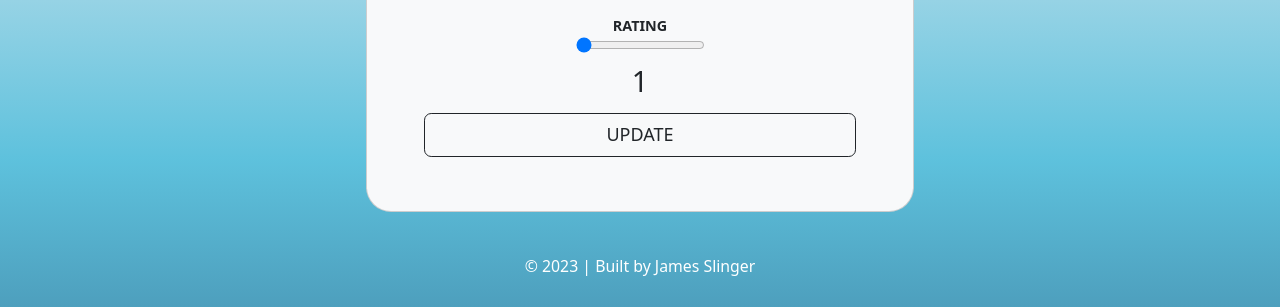
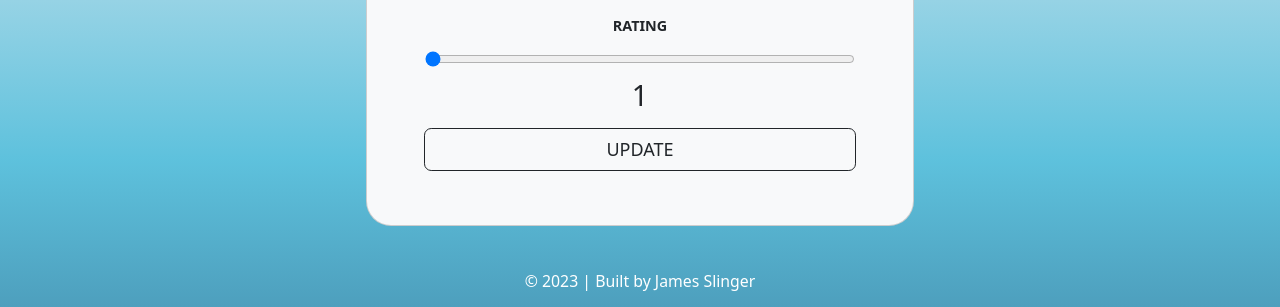
Before and after one commit to jamesslinger/Favorite-Things-List, a Flask app: page /songs/rating in a window 1280 px wide. Shown: the part 320-627 px from the top of the page. Run offline with Flask 3, Linux system fonts and the light colour scheme; some libraries are stand-ins or nearby versions.

Commit message:
re-added movies to DB, increase size of rating slider

```diff
--- a/main.py
+++ b/main.py
@@ -18,8 +18,9 @@ app = Flask(__name__)
 app.config['SECRET_KEY'] = os.environ.get("SECRET_KEY")
 app.config['SQLALCHEMY_DATABASE_URI'] = os.environ.get("DATABASE_URI")
 app.config['SQLALCHEMY_TRACK_MODIFICATIONS'] = False
+db = SQLAlchemy(app)
 Bootstrap(app)
-db = SQLAlchemy(app)
+
 
 CURRENT_YEAR = datetime.now().year
 
--- a/static/css/styles.css
+++ b/static/css/styles.css
@@ -214,6 +214,11 @@ span output {
 
 .movie_review textarea {
     width: 83%;
+}
+
+input#rating {
+    width: 83%;
+    margin-top: 1rem;
 }
 
 
--- a/templates/base.html
+++ b/templates/base.html
@@ -12,6 +12,7 @@
     <link rel="stylesheet" href="/static/css/styles.css">
     <title>James's Favorites</title>
 </head>
+
 <body>
 
 {% block content %} {% endblock %}
```
